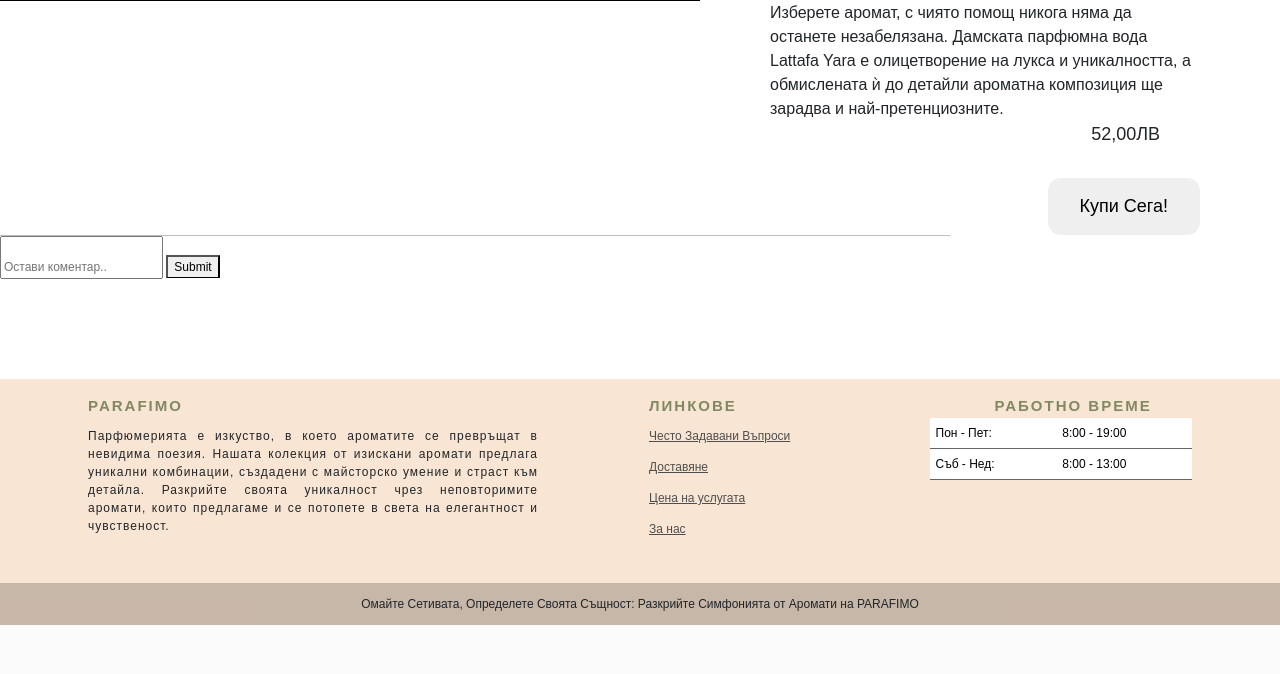
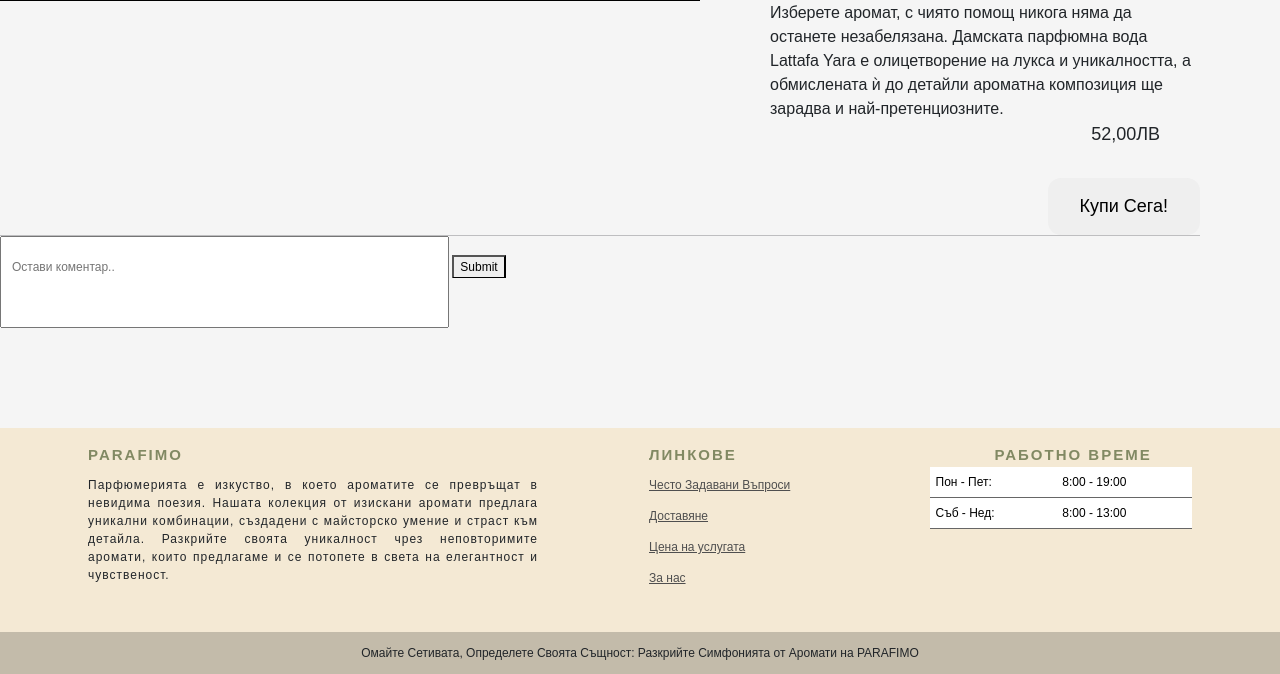
Before and after one commit to kysmetliiski/Self-perfume-shop-teamwork, a PHP site: page /index.php?controller=perfumes&id=12 in a window 1280 px wide; the page is wider, and only the part inside the window is pictured. Shown: the part 670-1344 px from the top of that part. Before the commit the page ends 1295 px from the top of that part, so only its background shows below. Run offline with PHP 8.4, Linux system fonts and the light colour scheme; data comes from the database, SQL or seed files in the repository.

Commit message:
final touches

```diff
--- a/controller/mproduct.php
+++ b/controller/mproduct.php
@@ -12,7 +12,7 @@ class mproduct extends Controller
 
 
 
-       $data = $this->model->fetchAll("SELECT * FROM perfumes", array());
+       $data = $this->model->fetchAll("SELECT * FROM perfumes WHERE type='m'", array());
 
         $this->view->render("multiple-product.html", array(
             "data" => $data,
--- a/controller/mproductf.php
+++ b/controller/mproductf.php
@@ -9,7 +9,7 @@ class mproductf extends Controller
     }
     public function index()
     {
-        $data = $this->model->fetchAll("SELECT * FROM perfumes", array());
+        $data = $this->model->fetchAll("SELECT * FROM perfumes WHERE type='f'", array());
 
         $this->view->render("multiple-product-female.html", array(
             "data" => $data,
--- a/perfumes.css
+++ b/perfumes.css
@@ -75,11 +75,17 @@ body
 .komentari
     {
         font-size: 18px;
-        padding: 22px 40px 22px 40px;
+        padding: 32px 40px 22px 40px;
         max-width: 700px;
     }
 
 .line{
     border-bottom: 1px solid #bebec0;
-    width: 950px;
+    width: 1200px;
 }
+
+.inputc{
+    padding-right: 280px;
+    padding-bottom: 50px;
+    padding-left: 10px;
+}
--- a/view/footer.html
+++ b/view/footer.html
@@ -16,7 +16,7 @@
 <link href="https://cdn.jsdelivr.net/npm/bootstrap@5.3.2/dist/css/bootstrap.min.css" rel="stylesheet" integrity="sha384-T3c6CoIi6uLrA9TneNEoa7RxnatzjcDSCmG1MXxSR1GAsXEV/Dwwykc2MPK8M2HN" crossorigin="anonymous">
 <body>
 <div class="containerrr"></div>
-    <footer style="background-color: #f7d9bfaf">
+    <footer style="background-color: #f5e8d0dc;">
     <div class="container p-4">
       <div class="row">
         <div class="col-lg-6 col-md-12 mb-4">
--- a/view/multiple-product.html
+++ b/view/multiple-product.html
@@ -5,7 +5,7 @@
     <meta http-equiv="X-UA-Compatible" content="IE=edge">
     <meta name="viewport" content="width=device-width, initial-scale=1.0">
     <title>multiple product view</title>
-    <link rel="stylesheet" type="text/css" href="multiple-product.css?v=14">
+    <link rel="stylesheet" type="text/css" href="multiple-product.css?v=15">
 </head>
 <style>
     .row
@@ -22,7 +22,6 @@
     ?>
 
 
-    <h1 style="padding-top: 40px; font-size: 24px;">mujki perfumes</h1>
         <div class="row">
 
            <?php
--- a/view/perfumes.html
+++ b/view/perfumes.html
@@ -5,10 +5,10 @@
     <meta http-equiv="X-UA-Compatible" content="IE=edge">
     <meta name="viewport" content="width=device-width, initial-scale=1.0">
                                 <title>Маркови и оригинални парфюми </title>
-    <link rel="stylesheet" type="text/css" href="perfumes.css?v=28">
-    <link rel="stylesheet" type="text/css" href="slider.css?v=3">
+    <link rel="stylesheet" type="text/css" href="perfumes.css?v=29">
+    <link rel="stylesheet" type="text/css" href="slider.css?v=4">
 </head>
-<body>
+<body style="background-color: whitesmoke;">
     <?php
     include("navbar.html");
     ?>
@@ -58,7 +58,7 @@
     </div>
         <div class="line"></div>
             <form method="post">
-                <input name="comment" type="textarea" placeholder="Остави коментар.." style="padding-top: 20px">
+                <input name="comment" type="textarea" placeholder="Остави коментар.." style="padding-top: 20px" class="inputc">
                 <input type="submit" name="submit" style="border-bottom: 1px solid black">
             </form>
                             <?php foreach($dataa as $item){
```
Also changed, not shown: view/multiple-product-female.html (+7 -7 lines), multiple-product.css (line endings or trailing spaces), 1 other file.
